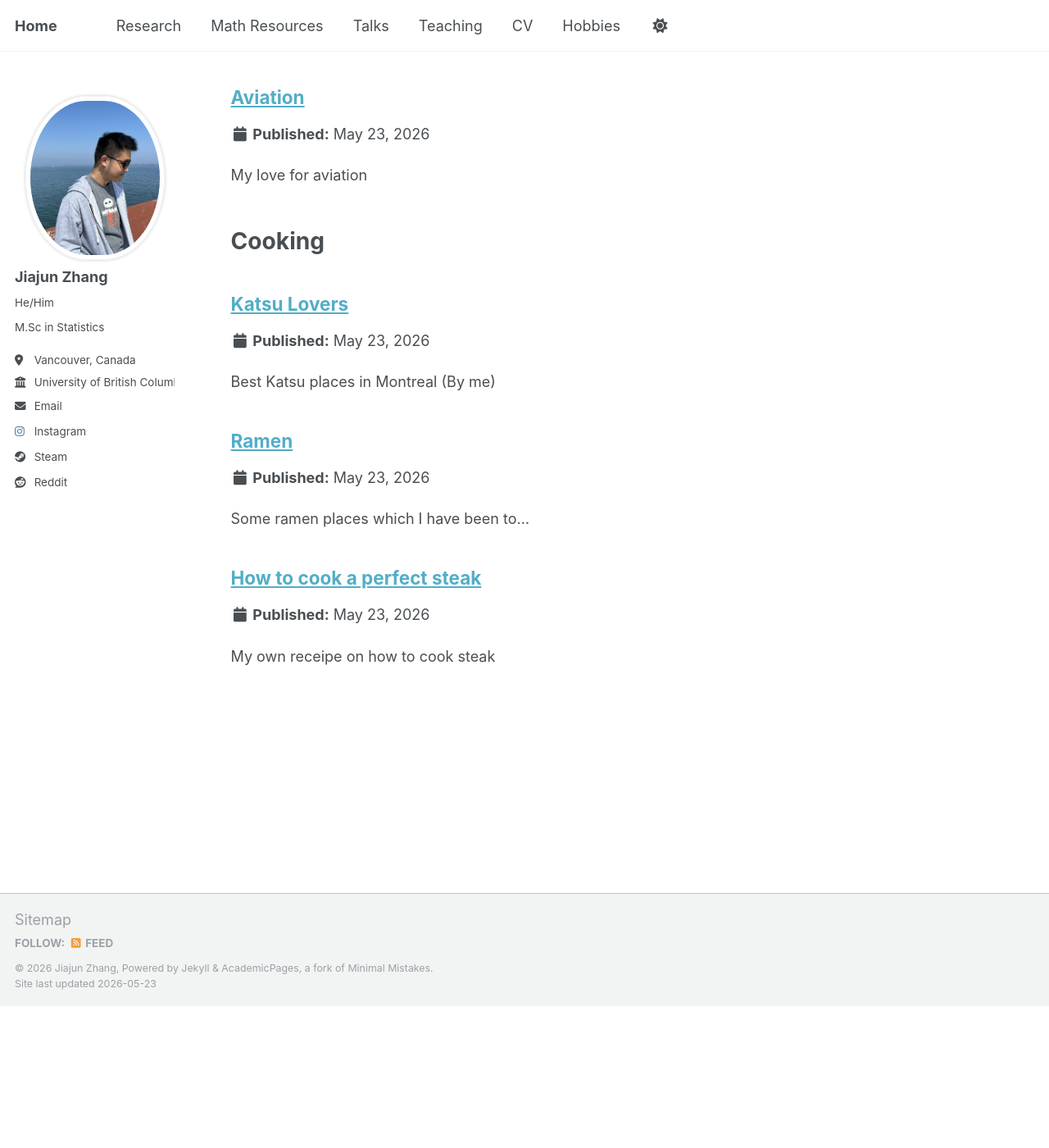
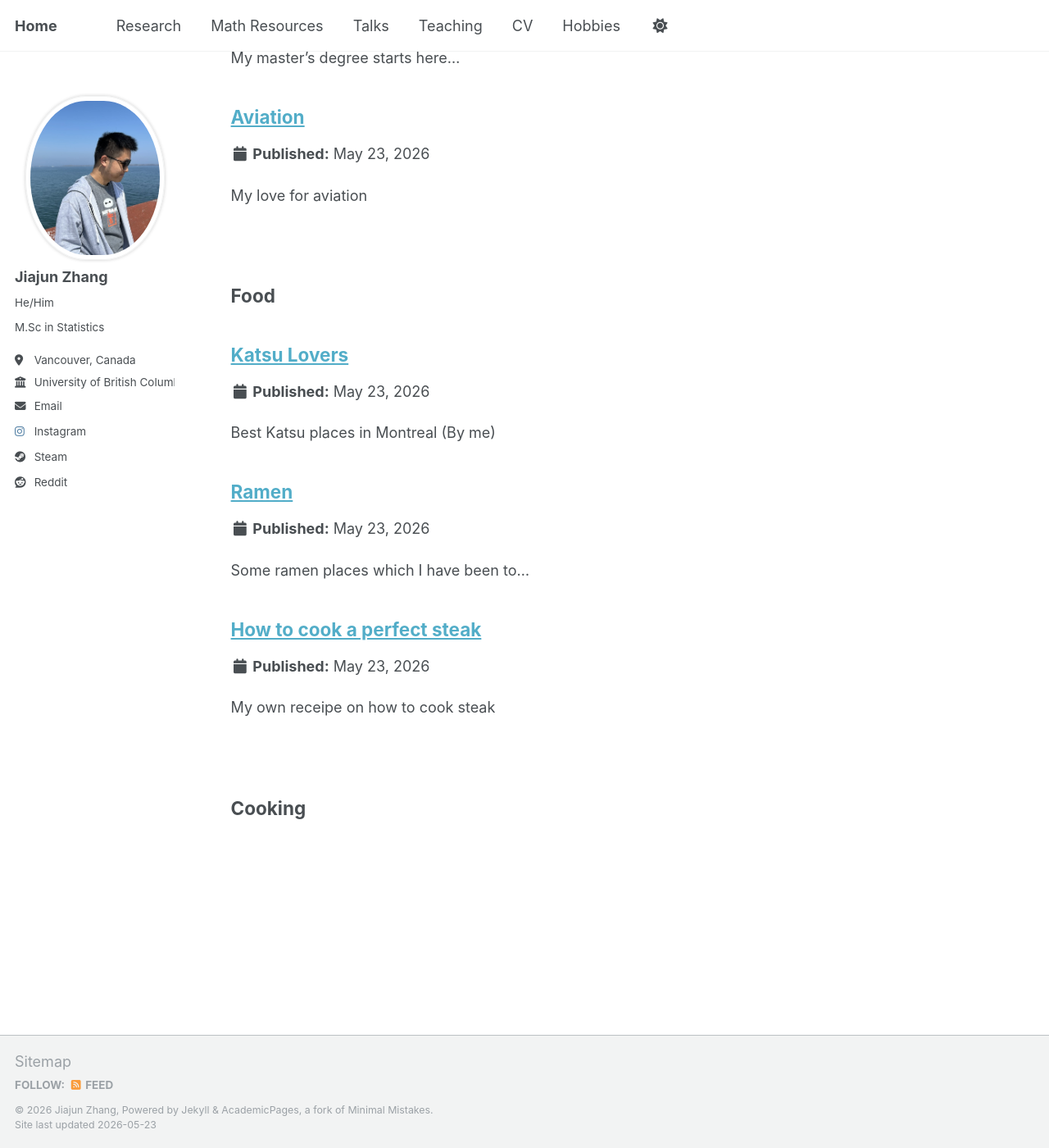
Before and after one commit to JohanssonRein/JohanssonRein.github.io, a Jekyll site: the page built from _pages/portfolio.html, in a window 1280 px wide and 1400 px high, scrolled down 1454 px. Shown: the whole window at 82% size. Built offline with Jekyll 4.4.1, drawn with Linux system fonts in a browser that asks for light colours; before the commit the page ends 2681 px from its top, so only the background shows below that.

Commit message:
Update portfolio.html

```diff
--- a/_pages/portfolio.html
+++ b/_pages/portfolio.html
@@ -5,7 +5,7 @@ permalink: /portfolio/
 author_profile: true
 ---
 
-<h1>Travelling</h1>
+<h2>Travelling</h2>
 
 {% assign travel_posts = site.portfolio | where: "category", "travel" | sort: "order" %}
 
@@ -15,10 +15,20 @@ author_profile: true
 
 <br>
 
-<h1>Cooking</h1>
+<h2>Food</h2>
 
 {% assign food_posts = site.portfolio | where: "category", "food" | sort: "order" %}
 
 {% for post in food_posts %}
   {% include archive-single.html %}
 {% endfor %}
+
+<br>
+
+<h2>Cooking</h2>
+
+{% assign cooking_posts = site.portfolio | where: "category", "cooking" | sort: "order" %}
+
+{% for post in cooking_posts %}
+  {% include archive-single.html %}
+{% endfor %}
```
